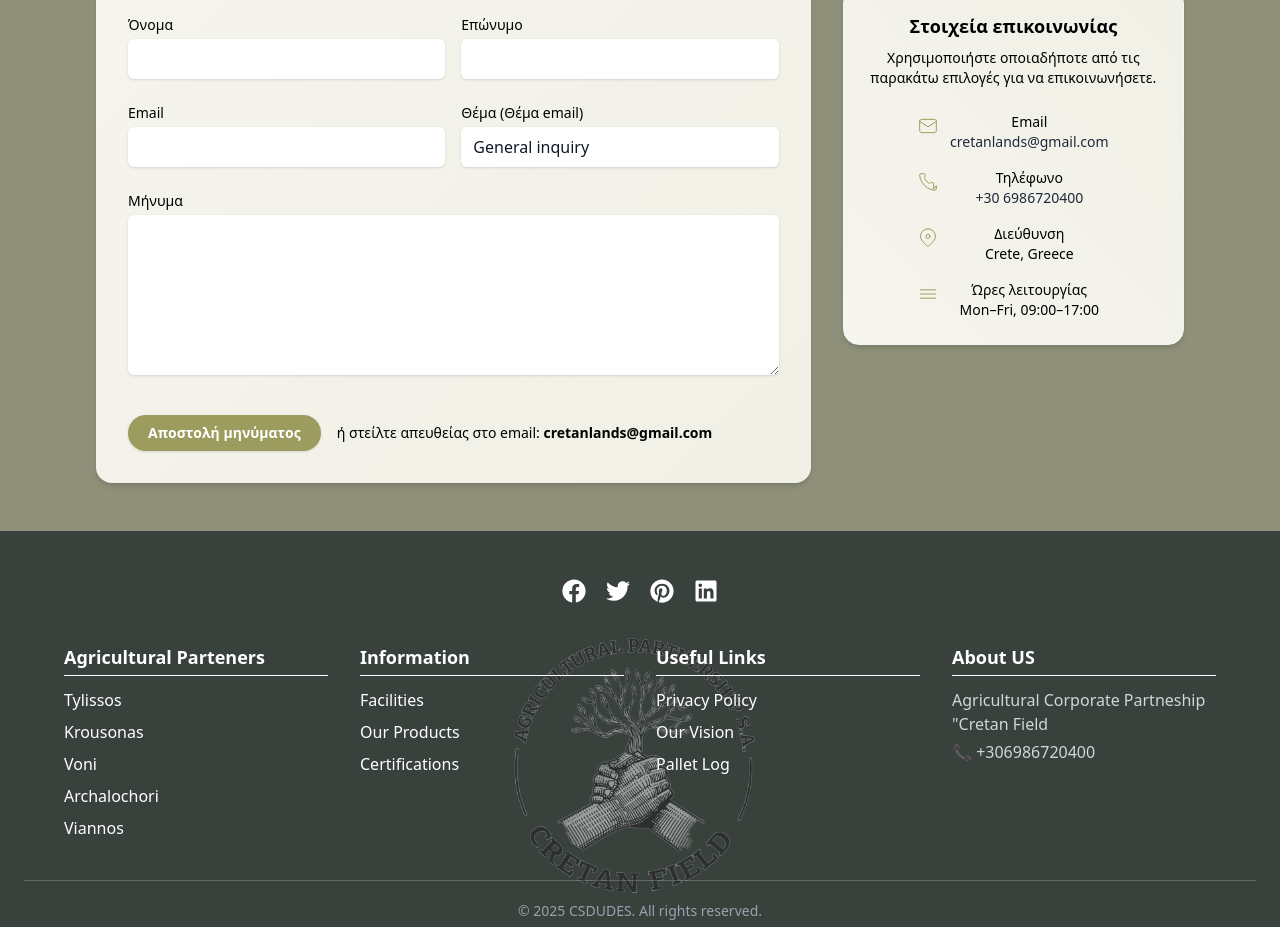
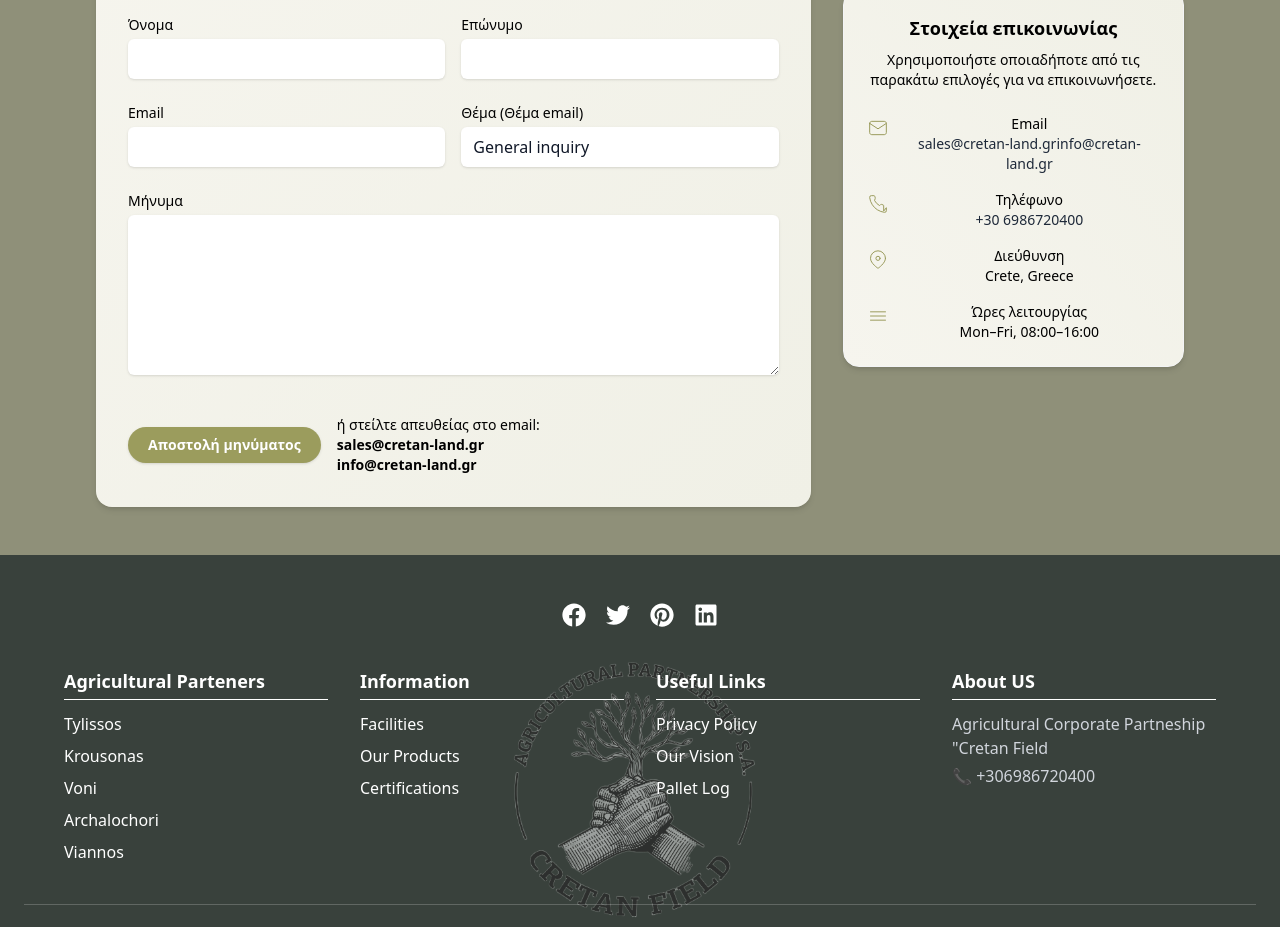
Before and after one commit to faidonasbougadakis/oil-website, a React (Vite) app: page /pallets in a window 1280 px wide. Shown: the part 1000-1927 px from the top of the page. Built offline with nearby package versions, Linux system fonts and the light colour scheme.

Commit message:
chore(content): show sales_email and info_email in ContactUs contact box and mailto area

```diff
--- a/src/components/sections/ContactUs.tsx
+++ b/src/components/sections/ContactUs.tsx
@@ -151,10 +151,11 @@ export default function ContactUs({ language = "en" }: { language: "gr" | "en" }
 
   // contact details (adjust as needed)
   const contact = {
-    email: 'cretanlands@gmail.com',
+    sales_email: 'sales@cretan-land.gr',
+    info_email:'info@cretan-land.gr',
     phone: '+30 6986720400',
     address: 'Crete, Greece',
-    hours: 'Mon–Fri, 09:00–17:00',
+    hours: 'Mon–Fri, 08:00–16:00',
   }
 
   return (
@@ -288,9 +289,14 @@ export default function ContactUs({ language = "en" }: { language: "gr" | "en" }
 
                 <div className="flex-1 min-w-0 text-center max-[500px]:text-center sm:text-left flex items-center justify-center sm:justify-start">
                   <p className="text-sm text-black break-words">
-                    {t.sending}{' '}
-                    <a href={`mailto:${contact.email}`} className="font-semibold text-black break-words">
-                      {contact.email}
+                    {t.sending}
+                    <br />
+                    <a href={`mailto:${contact.sales_email}`} className="font-semibold text-black break-words">
+                      {contact.sales_email}
+                    </a>
+                    <br />
+                    <a href={`mailto:${contact.info_email}`} className="font-semibold text-black break-words">
+                      {contact.info_email}
                     </a>
                   </p>
                 </div>
@@ -312,18 +318,31 @@ export default function ContactUs({ language = "en" }: { language: "gr" | "en" }
                   </svg>
                   <div className="flex-1 min-w-0">
                     <dt className="font-medium">{t.emailLabel}</dt>
-                    <dd className="relative">
+                    <dd className="relative space-y-1">
                       <a
-                        href={`mailto:${contact.email}`}
+                        href={`mailto:${contact.sales_email}`}
                         onClick={(e) => {
                           e.preventDefault()
-                          handleCopy(contact.email, 'email', e as any)
+                          handleCopy(contact.sales_email, 'email', e as any)
                         }}
                         className="text-sm break-words text-gray-800 cursor-pointer hover:text-[#9B9C5D] transition-colors"
-                        title={`Click to copy: ${contact.email}`}
+                        title={`Click to copy: ${contact.sales_email}`}
                       >
-                        {contact.email}
+                        {contact.sales_email}
                       </a>
+
+                      <a
+                        href={`mailto:${contact.info_email}`}
+                        onClick={(e) => {
+                          e.preventDefault()
+                          handleCopy(contact.info_email, 'email', e as any)
+                        }}
+                        className="text-sm break-words text-gray-800 cursor-pointer hover:text-[#9B9C5D] transition-colors"
+                        title={`Click to copy: ${contact.info_email}`}
+                      >
+                        {contact.info_email}
+                      </a>
+
                       {copiedPopup.key === 'email' && (
                         <div
                           className="absolute top-0 left-1/2 transform -translate-x-1/2 -translate-y-full mb-2 bg-gray-800 text-white text-xs px-2 py-1 rounded whitespace-nowrap animate-fade-in pointer-events-none"
```
